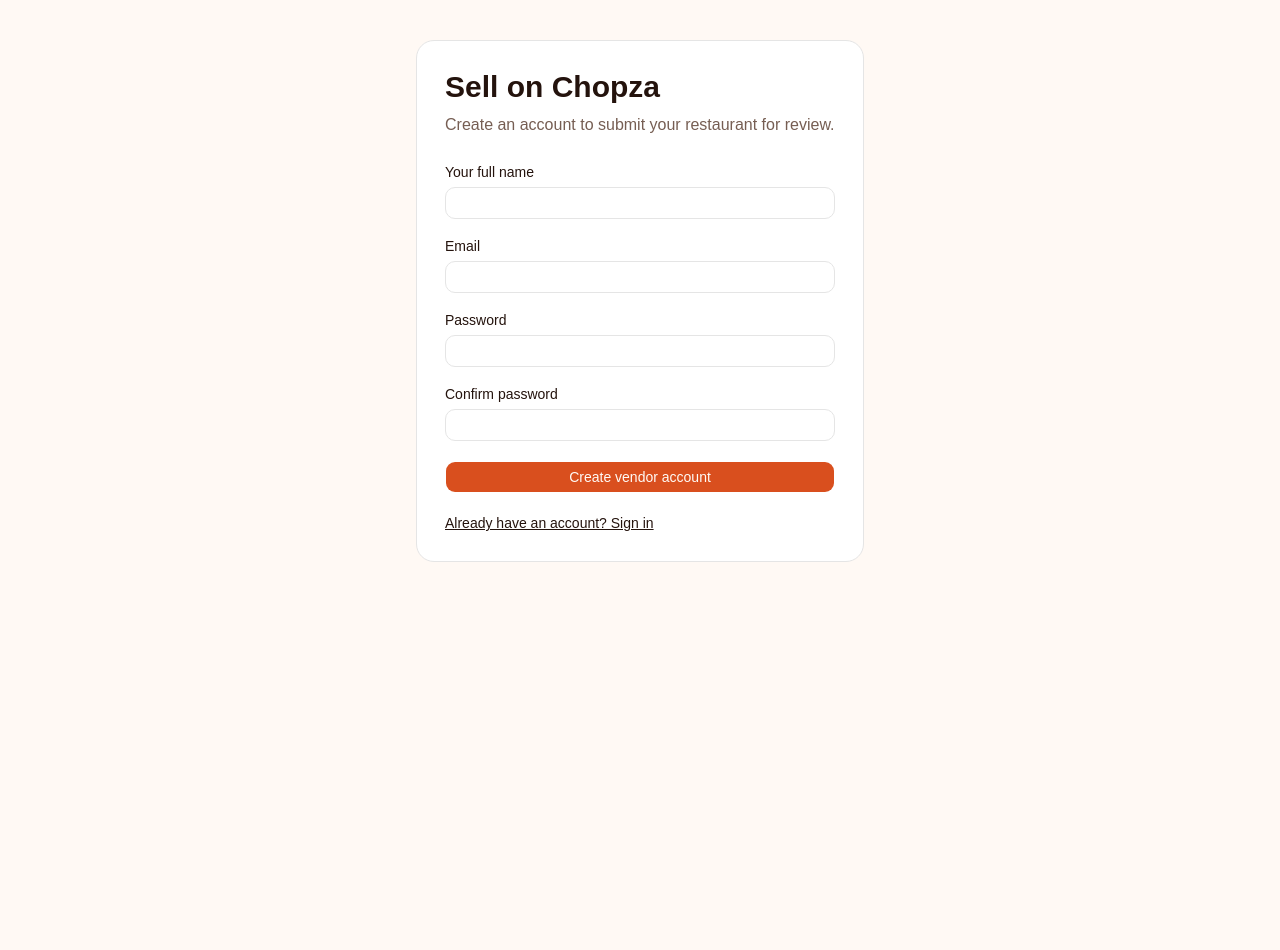
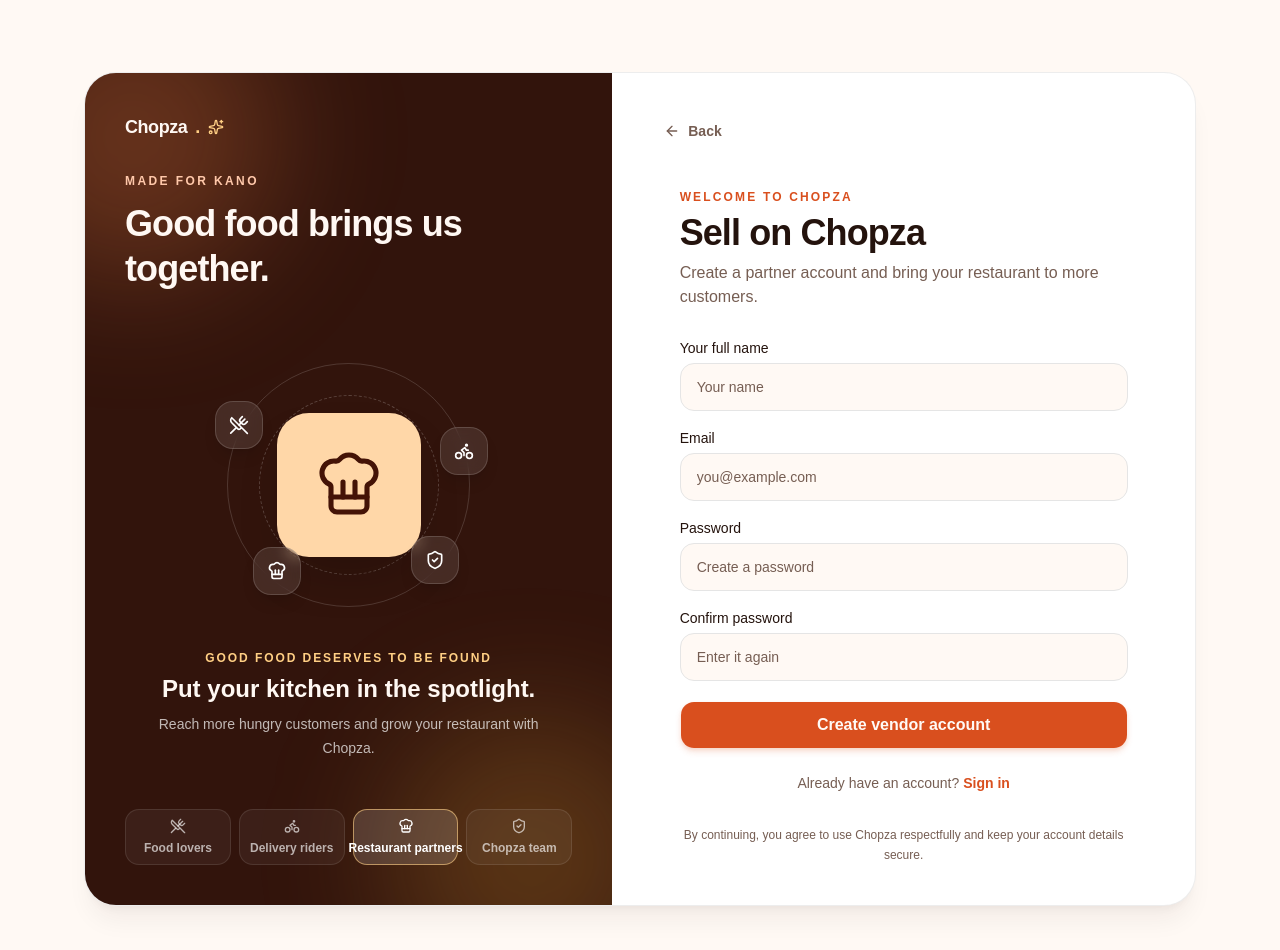
Before and after one commit to brodamusleem/chopza, a React (Vite) app: page /register/vendor in a window 1280 px wide. Shown: the top 950 px of the page. Before the commit the page ends 800 px from the top, so only its background shows below. Built offline with nearby package versions, Linux system fonts and the light colour scheme; no server answers.

Commit message:
Faet: Fix

```diff
--- /dev/null
+++ b/src/features/auth/components/AuthNotice.tsx
@@ -0,0 +1,27 @@
+import type { ReactNode } from 'react'
+import { CircleAlert, CircleCheck } from 'lucide-react'
+
+export function AuthNotice({
+  children,
+  variant,
+}: {
+  children: ReactNode
+  variant: 'error' | 'success'
+}) {
+  const isError = variant === 'error'
+  const Icon = isError ? CircleAlert : CircleCheck
+
+  return (
+    <div
+      role={isError ? 'alert' : 'status'}
+      className={`flex items-start gap-3 rounded-xl border p-3.5 text-sm leading-5 ${
+        isError
+          ? 'border-destructive/20 bg-destructive/5 text-destructive'
+          : 'border-emerald-600/20 bg-emerald-500/10 text-emerald-800 dark:text-emerald-300'
+      }`}
+    >
+      <Icon className="mt-0.5 size-4 shrink-0" aria-hidden="true" />
+      <div className="min-w-0">{children}</div>
+    </div>
+  )
+}
--- /dev/null
+++ b/src/features/auth/components/AuthPageShell.tsx
@@ -0,0 +1,140 @@
+import { useState, type ReactNode } from 'react'
+import { ArrowLeft, Bike, ChefHat, ShieldCheck, Sparkles, UtensilsCrossed } from 'lucide-react'
+import { useNavigate } from 'react-router'
+import type { Role } from '@/shared/constants/roles'
+
+const roleContent = {
+  customer: {
+    label: 'Food lovers',
+    title: 'A good meal is closer than you think.',
+    detail: 'Find local favourites and follow every order right to your door.',
+    Icon: UtensilsCrossed,
+    accent: 'bg-[#ffcf84] text-[#552010]',
+    tag: 'Discover something delicious',
+  },
+  rider: {
+    label: 'Delivery riders',
+    title: 'Make every ride count.',
+    detail: 'Pick up local orders, meet your community, and ride on your schedule.',
+    Icon: Bike,
+    accent: 'bg-sky-200 text-sky-900',
+    tag: 'Your next trip starts here',
+  },
+  vendor: {
+    label: 'Restaurant partners',
+    title: 'Put your kitchen in the spotlight.',
+    detail: 'Reach more hungry customers and grow your restaurant with Chopza.',
+    Icon: ChefHat,
+    accent: 'bg-orange-200 text-orange-950',
+    tag: 'Good food deserves to be found',
+  },
+  admin: {
+    label: 'Chopza team',
+    title: 'Keep the whole table running.',
+    detail: 'Manage the marketplace and help every order get where it needs to go.',
+    Icon: ShieldCheck,
+    accent: 'bg-violet-200 text-violet-950',
+    tag: 'The Chopza operations desk',
+  },
+} satisfies Record<Role, { label: string; title: string; detail: string; Icon: typeof Bike; accent: string; tag: string }>
+
+const roles = Object.keys(roleContent) as Role[]
+
+export function AuthPageShell({
+  children,
+  title,
+  subtitle,
+  initialRole = 'customer',
+}: {
+  children: ReactNode
+  title: string
+  subtitle: string
+  initialRole?: Role
+}) {
+  const navigate = useNavigate()
+  const [activeRole, setActiveRole] = useState<Role>(initialRole)
+  const scene = roleContent[activeRole]
+  const SceneIcon = scene.Icon
+
+  function goBack() {
+    if (window.history.length > 1) navigate(-1)
+    else navigate('/')
+  }
+
+  return (
+    <section className="mx-auto flex min-h-[calc(100svh-8rem)] w-full max-w-6xl items-center justify-center py-4 sm:py-8">
+      <div className="grid w-full overflow-hidden rounded-3xl border border-border/70 bg-card shadow-xl shadow-foreground/5 md:min-h-[600px] md:grid-cols-[0.95fr_1.05fr] lg:rounded-[2rem]">
+        <aside className="relative hidden overflow-hidden bg-[#32140c] p-7 text-[#fff8f3] md:flex md:flex-col md:justify-between lg:p-10">
+          <div className="pointer-events-none absolute -left-24 -top-20 size-72 rounded-full bg-[#ff8d4d]/25 blur-3xl" />
+          <div className="pointer-events-none absolute -bottom-24 -right-16 size-72 rounded-full bg-[#f6b33f]/20 blur-3xl" />
+          <div className="relative">
+            <div className="flex items-center gap-2 text-lg font-black tracking-tight">Chopza<span className="text-[#ffcf84]">.</span><Sparkles className="size-4 text-[#ffcf84]" /></div>
+            <p className="mt-8 text-xs font-bold uppercase tracking-[0.2em] text-[#ffc8aa]">Made for Kano</p>
+            <h2 className="mt-3 max-w-sm text-3xl font-black leading-tight tracking-tight lg:text-4xl">Good food brings us together.</h2>
+          </div>
+
+          <div className="relative my-7 flex flex-1 flex-col justify-center">
+            <div className="relative mx-auto grid aspect-square w-full max-w-[250px] place-items-center sm:max-w-[290px]">
+              <div className="absolute inset-[8%] rounded-full border border-white/15" />
+              <div className="absolute inset-[19%] rounded-full border border-dashed border-white/20" />
+              <div className="absolute inset-[29%] rounded-full bg-white/5" />
+              <div className={`relative grid size-32 place-items-center rounded-[2rem] shadow-2xl shadow-black/20 ${scene.accent} lg:size-36`}>
+                <SceneIcon className="size-16 lg:size-[4.5rem]" strokeWidth={1.7} aria-hidden="true" />
+              </div>
+              <span className="absolute left-[4%] top-[21%] grid size-12 place-items-center rounded-2xl border border-white/15 bg-white/10 text-white shadow-lg backdrop-blur"><UtensilsCrossed className="size-5" /></span>
+              <span className="absolute right-[2%] top-[30%] grid size-12 place-items-center rounded-2xl border border-white/15 bg-white/10 text-white shadow-lg backdrop-blur"><Bike className="size-5" /></span>
+              <span className="absolute bottom-[12%] left-[17%] grid size-12 place-items-center rounded-2xl border border-white/15 bg-white/10 text-white shadow-lg backdrop-blur"><ChefHat className="size-5" /></span>
+              <span className="absolute bottom-[16%] right-[12%] grid size-12 place-items-center rounded-2xl border border-white/15 bg-white/10 text-white shadow-lg backdrop-blur"><ShieldCheck className="size-5" /></span>
+            </div>
+            <div className="mx-auto mt-5 max-w-sm text-center">
+              <p className="text-xs font-semibold uppercase tracking-[0.16em] text-[#ffcf84]">{scene.tag}</p>
+              <h3 className="mt-2 text-2xl font-bold leading-tight">{scene.title}</h3>
+              <p className="mt-2 text-sm leading-6 text-white/70">{scene.detail}</p>
+            </div>
+          </div>
+
+          <div className="relative grid grid-cols-4 gap-2" aria-label="Explore Chopza roles">
+            {roles.map((role) => {
+              const { label, Icon } = roleContent[role]
+              const selected = role === activeRole
+              return (
+                <button
+                  key={role}
+                  type="button"
+                  aria-pressed={selected}
+                  onClick={() => setActiveRole(role)}
+                  className={`flex min-w-0 flex-col items-center gap-1.5 rounded-xl border px-1.5 py-2 text-center text-[10px] font-semibold transition-colors lg:text-xs ${selected ? 'border-[#ffcf84]/60 bg-white/15 text-white' : 'border-white/10 bg-white/5 text-white/65 hover:bg-white/10 hover:text-white'}`}
+                >
+                  <Icon className="size-4" aria-hidden="true" />
+                  <span className="truncate">{label}</span>
+                </button>
+              )
+            })}
+          </div>
+        </aside>
+
+        <div className="flex min-w-0 flex-col p-5 sm:p-8 md:p-7 lg:p-10">
+          <button
+            type="button"
+            onClick={goBack}
+            className="mb-7 inline-flex w-fit items-center gap-2 rounded-full px-3 py-2 text-sm font-semibold text-muted-foreground transition-colors hover:bg-muted hover:text-foreground focus-visible:outline-none focus-visible:ring-2 focus-visible:ring-ring sm:mb-10"
+          >
+            <ArrowLeft className="size-4" aria-hidden="true" />
+            Back
+          </button>
+
+          <div className="mx-auto w-full max-w-md flex-1">
+            <div className="mb-7 md:mb-8">
+              <div className="mb-4 flex size-12 items-center justify-center rounded-2xl bg-primary/10 text-primary md:hidden"><SceneIcon className="size-6" aria-hidden="true" /></div>
+              <p className="text-xs font-bold uppercase tracking-[0.18em] text-primary">Welcome to Chopza</p>
+              <h1 className="mt-2 text-3xl font-black tracking-tight sm:text-4xl">{title}</h1>
+              <p className="mt-2 text-sm leading-6 text-muted-foreground sm:text-base">{subtitle}</p>
+            </div>
+            {children}
+          </div>
+          <p className="mx-auto mt-8 max-w-md text-center text-xs leading-5 text-muted-foreground">By continuing, you agree to use Chopza respectfully and keep your account details secure.</p>
+        </div>
+      </div>
+    </section>
+  )
+}
--- a/src/features/auth/components/LoginForm.tsx
+++ b/src/features/auth/components/LoginForm.tsx
@@ -4,6 +4,7 @@ import { Link, useLocation, useNavigate } from 'react-router'
 import { Button } from '@/shared/components/ui/button'
 import { Input } from '@/shared/components/ui/input'
 import { Label } from '@/shared/components/ui/label'
+import { AuthNotice } from './AuthNotice'
 import { loginSchema, type LoginValues } from '../schemas/login.schema'
 import { getProfileRole, login } from '../api/auth.api'
 import { useAuthStore } from '../store/authStore'
@@ -76,6 +77,8 @@ export function LoginForm() {
           id="email"
           type="email"
           autoComplete="email"
+          placeholder="you@example.com"
+          className="h-12 rounded-xl bg-background px-4"
           {...register('email')}
           aria-invalid={!!errors.email}
           aria-describedby={errors.email ? 'email-error' : undefined}
@@ -92,6 +95,8 @@ export function LoginForm() {
           id="password"
           type="password"
           autoComplete="current-password"
+          placeholder="Enter your password"
+          className="h-12 rounded-xl bg-background px-4"
           {...register('password')}
           aria-invalid={!!errors.password}
           aria-describedby={errors.password ? 'password-error' : undefined}
@@ -103,16 +108,14 @@ export function LoginForm() {
         )}
       </div>
       {errors.root && (
-        <p role="alert" className="text-sm text-destructive">
-          {errors.root.message}
-        </p>
+        <AuthNotice variant="error">{errors.root.message}</AuthNotice>
       )}
-      <Button type="submit" className="w-full" disabled={isSubmitting}>
+      <Button type="submit" className="h-12 w-full rounded-xl text-base font-semibold shadow-md shadow-primary/15" disabled={isSubmitting}>
         {isSubmitting ? 'Signing in…' : 'Sign in'}
       </Button>
-      <p className="text-sm">
+      <p className="pt-1 text-center text-sm text-muted-foreground">
         New to Chopza?{' '}
-        <Link className="underline" to="/register">
+        <Link className="font-semibold text-primary underline-offset-4 hover:underline" to="/register">
           Create an account
         </Link>
       </p>
--- a/src/features/auth/components/SignupForm.tsx
+++ b/src/features/auth/components/SignupForm.tsx
@@ -5,6 +5,7 @@ import { zodResolver } from '@hookform/resolvers/zod'
 import type { Role } from '@/shared/constants/roles'
 import { Button } from '@/shared/components/ui/button'
 import { Input } from '@/shared/components/ui/input'
+import { AuthNotice } from './AuthNotice'
 import {
   Form,
   FormControl,
@@ -37,7 +38,7 @@ export function SignupForm({
   return (
     <Form {...form}>
       <form
-        className="space-y-5"
+        className="space-y-4 sm:space-y-5"
         onSubmit={form.handleSubmit(async (values) => {
           setMessage('')
           try {
@@ -75,7 +76,7 @@ export function SignupForm({
             <FormItem>
               <FormLabel>Your full name</FormLabel>
               <FormControl>
-                <Input autoComplete="name" {...field} />
+                <Input autoComplete="name" placeholder="Your name" className="h-12 rounded-xl bg-background px-4" {...field} />
               </FormControl>
               <FormMessage />
             </FormItem>
@@ -88,7 +89,7 @@ export function SignupForm({
             <FormItem>
               <FormLabel>Email</FormLabel>
               <FormControl>
-                <Input type="email" autoComplete="email" {...field} />
+                <Input type="email" autoComplete="email" placeholder="you@example.com" className="h-12 rounded-xl bg-background px-4" {...field} />
               </FormControl>
               <FormMessage />
             </FormItem>
@@ -101,7 +102,7 @@ export function SignupForm({
             <FormItem>
               <FormLabel>Password</FormLabel>
               <FormControl>
-                <Input type="password" autoComplete="new-password" {...field} />
+                <Input type="password" autoComplete="new-password" placeholder="Create a password" className="h-12 rounded-xl bg-background px-4" {...field} />
               </FormControl>
               <FormMessage />
             </FormItem>
@@ -114,20 +115,18 @@ export function SignupForm({
             <FormItem>
               <FormLabel>Confirm password</FormLabel>
               <FormControl>
-                <Input type="password" autoComplete="new-password" {...field} />
+                <Input type="password" autoComplete="new-password" placeholder="Enter it again" className="h-12 rounded-xl bg-background px-4" {...field} />
               </FormControl>
               <FormMessage />
             </FormItem>
           )}
         />
         {form.formState.errors.root && (
-          <p role="alert" className="text-sm text-destructive">
-            {form.formState.errors.root.message}
-          </p>
+          <AuthNotice variant="error">{form.formState.errors.root.message}</AuthNotice>
         )}
-        {message && <p role="status">{message}</p>}
+        {message && <AuthNotice variant="success">{message}</AuthNotice>}
         <Button
-          className="w-full"
+          className="h-12 w-full rounded-xl text-base font-semibold shadow-md shadow-primary/15"
           disabled={form.formState.isSubmitting}
           type="submit"
         >
--- a/src/features/auth/pages/RegisterPage.tsx
+++ b/src/features/auth/pages/RegisterPage.tsx
@@ -1,14 +1,20 @@
-import { RegisterForm } from '../components/RegisterForm'
 import { Link } from 'react-router'
+import { AuthPageShell } from '../components/AuthPageShell'
+import { SignupForm } from '../components/SignupForm'
+
 export function Component() {
   return (
-    <section className="mx-auto max-w-md rounded-2xl border bg-card p-7">
-      <h1 className="mb-2 text-3xl font-semibold">Join the table</h1>
-      <p className="mb-7 text-muted-foreground">Create your Chopza account.</p>
-      <RegisterForm />
-      <Link className="mt-5 block text-sm underline" to="/login">
-        Already have an account? Sign in
-      </Link>
-    </section>
+    <AuthPageShell
+      title="Join the table"
+      subtitle="Create your Chopza account and find your next favourite meal."
+    >
+      <SignupForm role="customer" />
+      <p className="mt-6 text-center text-sm text-muted-foreground">
+        Already have an account?{' '}
+        <Link className="font-semibold text-primary underline-offset-4 hover:underline" to="/login">
+          Sign in
+        </Link>
+      </p>
+    </AuthPageShell>
   )
 }
--- a/src/features/rider/pages/RiderSignupPage.tsx
+++ b/src/features/rider/pages/RiderSignupPage.tsx
@@ -1,17 +1,21 @@
 import { Link } from 'react-router'
 import { SignupForm } from '@/features/auth'
+import { AuthPageShell } from '@/features/auth/components/AuthPageShell'
 
 export function Component() {
   return (
-    <section className="mx-auto max-w-md rounded-2xl border bg-card p-7">
-      <h1 className="mb-2 text-3xl font-semibold">Ride with Chopza</h1>
-      <p className="mb-7 text-muted-foreground">
-        Create an account to start your rider journey in Kano.
+    <AuthPageShell
+      title="Ride with Chopza"
+      subtitle="Create a rider account and start your delivery journey in Kano."
+      initialRole="rider"
+    >
+      <SignupForm role="rider" redirectTo="/rider/dashboard" />
+      <p className="mt-6 text-center text-sm text-muted-foreground">
+        Already have an account?{' '}
+        <Link className="font-semibold text-primary underline-offset-4 hover:underline" to="/login">
+          Sign in
+        </Link>
       </p>
-      <SignupForm role="rider" redirectTo="/rider/dashboard" />
-      <Link className="mt-5 block text-sm underline" to="/login">
-        Already have an account? Sign in
-      </Link>
-    </section>
+    </AuthPageShell>
   )
 }
--- a/src/features/vendors/pages/VendorSignupPage.tsx
+++ b/src/features/vendors/pages/VendorSignupPage.tsx
@@ -1,16 +1,21 @@
 import { Link } from 'react-router'
 import { SignupForm } from '@/features/auth'
+import { AuthPageShell } from '@/features/auth/components/AuthPageShell'
+
 export function Component() {
   return (
-    <section className="mx-auto max-w-md rounded-2xl border bg-card p-7">
-      <h1 className="mb-2 text-3xl font-semibold">Sell on Chopza</h1>
-      <p className="mb-7 text-muted-foreground">
-        Create an account to submit your restaurant for review.
+    <AuthPageShell
+      title="Sell on Chopza"
+      subtitle="Create a partner account and bring your restaurant to more customers."
+      initialRole="vendor"
+    >
+      <SignupForm role="vendor" redirectTo="/vendor/onboarding" />
+      <p className="mt-6 text-center text-sm text-muted-foreground">
+        Already have an account?{' '}
+        <Link className="font-semibold text-primary underline-offset-4 hover:underline" to="/login">
+          Sign in
+        </Link>
       </p>
-      <SignupForm role="vendor" redirectTo="/vendor/onboarding" />
-      <Link className="mt-5 block text-sm underline" to="/login">
-        Already have an account? Sign in
-      </Link>
-    </section>
+    </AuthPageShell>
   )
 }
```
Also changed, not shown: src/features/auth/pages/LoginPage.tsx (+20 -10 lines), 67 other files (tests, documents, lock files or other folders).
